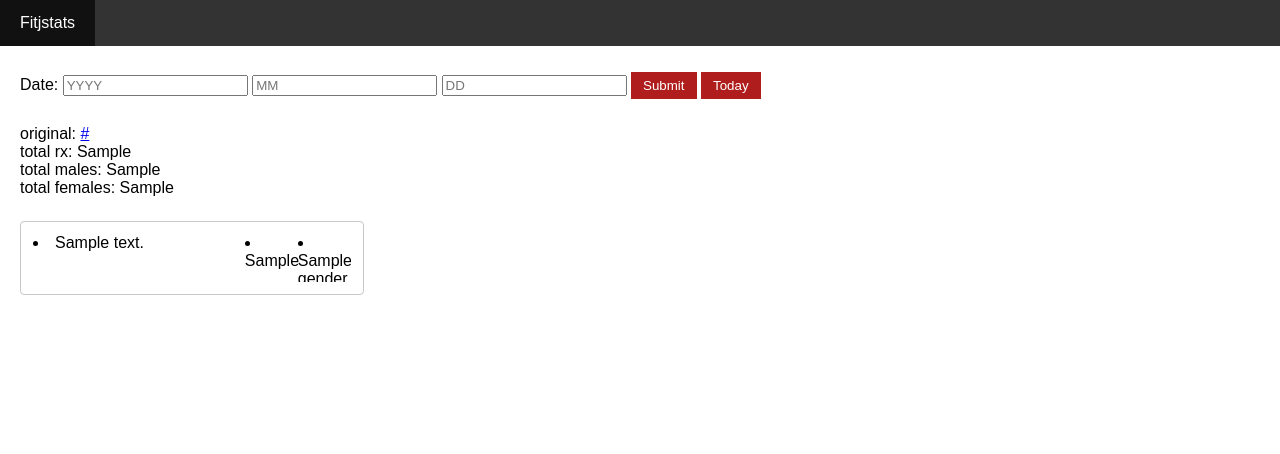
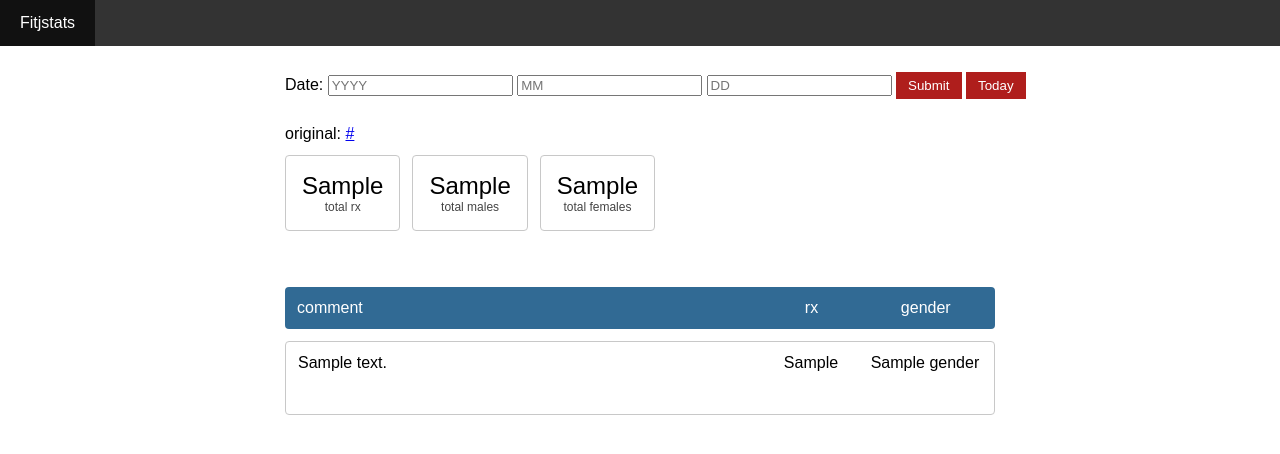
Before and after one commit to laukevinh/wod-stats, a Django app: template fitjstats/templates/comments.html in a window 1280 px wide. Shown: the top 454 px of the page. Run offline with Django 3.2, Linux system fonts and the light colour scheme; the template is opened without the code that fills it: most values are stand-ins (such as "Sample title", 1, 10 or a date in 2020).

Commit message:
Clean up comments.html

```diff
--- a/fitjstats/static/main.css
+++ b/fitjstats/static/main.css
@@ -80,10 +80,6 @@
     background-color: #AF1E1C;
 }
 
-.container {
-    margin: 14px 1.25em;
-}
-
 body {
     margin: 0px;
     font-family: sans-serif;
@@ -92,7 +88,25 @@ body {
 ul.results {
     list-style: none;
     margin: 0px;
-    padding: 0px;
+    padding: 0.75em 0px;
+    display: flex;
+    text-align: center;
+}
+
+ul.results li{
+    margin-right: 0.75em;
+    padding: 1em;
+    border: 1px solid #c8c8c8;
+    border-radius: 0.25rem;
+}
+
+ul.results li .val {
+    font-size: 1.5em;
+}
+
+ul.results li .desc {
+    font-size: 0.75em;
+    color: #444;
 }
 
 #wod {
@@ -121,13 +135,28 @@ ul.results {
     flex-wrap: wrap;
     overflow: hidden;
     text-overflow: ellipsis;
+    width: 100%;
+}
+
+.card-padding li {
+    overflow: hidden;
+    text-overflow: ellipsis;
+    list-style: none;
+}
+
+.stat {
+    text-align: center;
 }
 
 .header {
-    margin-top: 24px;
-    margin-bottom: 24px;
+    margin: 24px 1.25em;
 }
 
+.card.title {
+    border: 0px;
+    background-color: #316a94;
+    color: white;
+}
 
 .btn-med, .btn-med:active {
     color: white;
@@ -146,19 +175,29 @@ ul.results {
     background-color: #AF1E1C;
 }
 
+.comments {
+    padding: 1.25em;
+}
 
 input[type="text"] {
     margin: 2px 0px;
 }
 
-@media only screen and (max-width:744px) {
-    #input *{
+@media only screen and (max-width:749px) {
+    #input {
         width: 180px;
+    }
+    .container {
+        width: 100%;
     }
 }
 
-@media only screen and (min-width:745px) {
+@media only screen and (min-width:750px) {
     #input {
         width: 100%;
     }
+    .container {
+        width: 750px;
+        margin: 14px auto;
+    }
 }
--- a/fitjstats/templates/comments.html
+++ b/fitjstats/templates/comments.html
@@ -4,13 +4,39 @@
 <div class="header">
     <div id="wod">original: <a href="{{ url }}" target="_blank">{{ url }}</a></div>
     <ul class="results">
-        <li>total rx: {{ rx }}</li>
-        <li>total males: {{ m }}</li>
-        <li>total females: {{ f }}</li>
+        <li>
+            <div class="val">{{ rx }}</div>
+            <div class="desc">total rx</div>
+        </li>
+        <li>
+            <div class="val">{{ m }}</div>
+            <div class="desc">total males</div>
+        </li>
+        <li>
+            <div class="val">{{ f }}</div>
+            <div class="desc">total females</div>
+        </li>
     </ul>
 </div>
 
-<div class="row">
+<div class="comments">
+
+<div class="card title">
+    <div class="card-padding">
+        <div class="col-8">
+        <li>comment</li>
+        </div>
+
+        <div class="col-2">
+        <li class="stat">rx</li>
+        </div>
+
+        <div class="col-2">
+        <li class="stat">gender</li>
+        </div>
+    </div>
+</div>
+
 {% for detail in details %}
     <div class="card collapsed" onclick="flex(this)">
         <div class="card-padding">
@@ -19,15 +45,15 @@
             </div>
 
             <div class="col-2">
-            <li>{{ detail.rx }}</li>
+            <li class="stat">{{ detail.rx }}</li>
             </div>
 
             <div class="col-2">
-            <li>{{ detail.gender }}</li>
+            <li class="stat">{{ detail.gender }}</li>
             </div>
         </div>
     </div>
 {% endfor %}
-</div> <!--row-->
+</div> <!--comments-->
 
 {% endblock content %}
--- a/fitjstats/templates/home.html
+++ b/fitjstats/templates/home.html
@@ -25,16 +25,16 @@
 <body>
     <div class="navbar">
         <ul>
-            <li><a href="{% url 'home' %}">Fitjstats</a>
+            <li><a href="{% url 'home' %}">Fitjstats</a></li>
         </ul>
     </div>
     <div class="container">
-    <div id="input" class="header" autocomplete="off">
+    <div id="input" class="header">
         <form action="{% url 'search' %}">
             Date:
-            <input type="text" name="YYYY" placeholder="YYYY" value="{{ YYYY }}">
-            <input type="text" name="MM" placeholder="MM" value="{{ MM }}">
-            <input type="text" name="DD" placeholder="DD" value="{{ DD }}">
+            <input type="text" name="YYYY" placeholder="YYYY" value="{{ YYYY }}" autocomplete="off">
+            <input type="text" name="MM" placeholder="MM" value="{{ MM }}" autocomplete="off">
+            <input type="text" name="DD" placeholder="DD" value="{{ DD }}" autocomplete="off">
             <!--
             <input type="text" id="datepicker" placeholder="MM/DD/YYYY"
                 {% if YYYY and MM and DD %}
@@ -44,20 +44,11 @@
             -->
             <button class="btn-med" type="submit" formmethod="GET">Submit</button>
             <button class="btn-med" onclick="showToday()">Today</button>
+            <div id="calendar"></div>
         </form>
     </div>
 
-    <div id="today"></div>
-    <div id="calendar"></div>
-
-    <!--
-    <div id="control">
-        <button onclick="showCalendar()">Calendar</button>
-        <button onclick="getUrl()">URL</button>
-    </div>
-    -->
-
-    <div id="comments" class=""> {% block content %}{% endblock content %} </div>
+    {% block content %}{% endblock content %}
     </div> <!--container-->
 
 </body>
```
